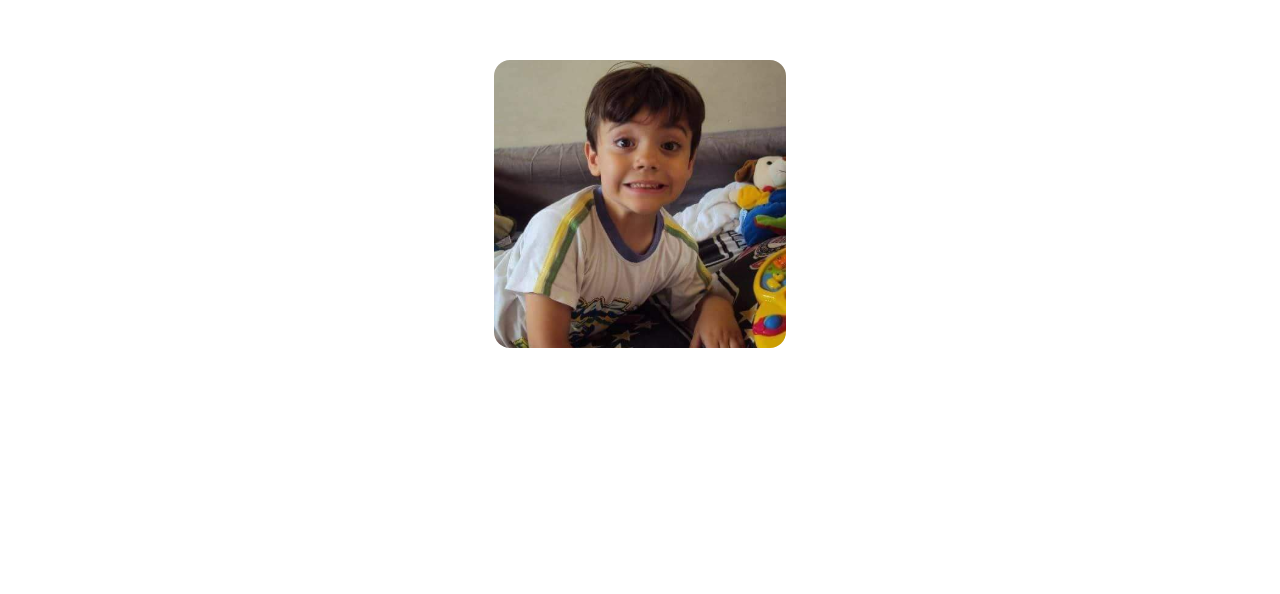
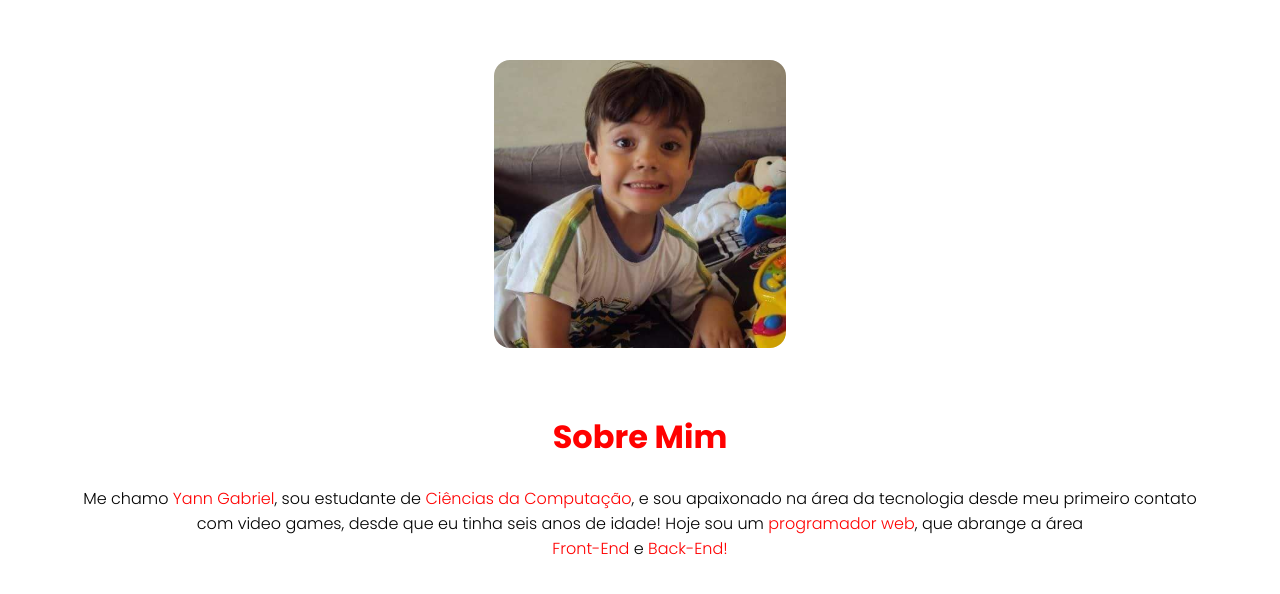
Before and after one commit to YannGabriel/portfolio, a React (Vite) app: page / in a window 1280 px wide. Shown: the part 992-1586 px from the top of the page. Before the commit the page ends 1340 px from the top, so only its background shows below. Built offline with nearby package versions, Linux system fonts and the light colour scheme.

Commit message:
create about page and some animations

```diff
--- a/src/components/About/about.module.scss
+++ b/src/components/About/about.module.scss
@@ -6,10 +6,32 @@
 
 .aboutContent{
   padding-top: 90px;
+  padding-bottom: 180px;
   .aboutImage{
     display: flex;
     justify-content: center;
     margin: auto;
+  }
 
+  .aboutTitle{
+    padding: 65px 0px 25px 0px;
+    text-align: center;
+    color: color.$vibrantRed;
+    font-family: fonts.$Poppins;
+    font-weight: bold;
+    font-size: 2rem;
+  }
+
+  .aboutText{
+    font-family: fonts.$Poppins;
+    font-weight: 300;
+    width: 90%;
+    margin: auto;
+    text-align: center;
+    font-size: 1rem;
+
+    .textDetails{
+      color: color.$vibrantRed;
+    }
   }
 }
--- a/src/components/About/about.tsx
+++ b/src/components/About/about.tsx
@@ -1,6 +1,11 @@
+//Image
+import YannPhoto from "../../assets/images/YannGabrielPhoto.svg"
 
-import YannPhoto from "../../assets/images/YannGabrielPhoto.svg"
+//Style
 import styles from "./about.module.scss"
+
+//Animations
+import {motion} from "framer-motion"
 
 export const About = () =>{
   return(
@@ -10,6 +15,35 @@ export const About = () =>{
       alt="Foto do Yann Gabriel mais novo"
       className={styles.aboutImage}
       />
+
+      <motion.h1
+      className={styles.aboutTitle}
+      initial= {{opacity: 0, y: 50}}
+      whileInView={{ opacity: 1, y: 0 }}
+      viewport={{ once: true }}
+      transition={{ duration: 0.8, ease: "easeOut" }}
+      >
+        Sobre Mim
+      </motion.h1>
+
+      <motion.p
+      className={styles.aboutText}
+      initial= {{opacity: 0, y: 50}}
+      whileInView={{ opacity: 1, y: 0 }}
+      viewport={{ once: true }}
+      transition={{ duration: 0.8, delay: 0.8, ease: "easeOut" }}
+      >
+      Me chamo <span className={styles.textDetails}>Yann Gabriel</span>, sou estudante de
+      <span className={styles.textDetails}> Ciências da Computação</span>, e sou apaixonado na área
+      da tecnologia desde meu primeiro contato com
+      video games, desde que eu tinha seis anos de idade!
+      Hoje sou um <span className={styles.textDetails}>programador web</span>,
+      que abrange a área
+      <br/>
+      <span className={styles.textDetails}> Front-End </span>
+       e
+      <span className={styles.textDetails}> Back-End!</span>
+      </motion.p>
     </section>
   )
 }
```
